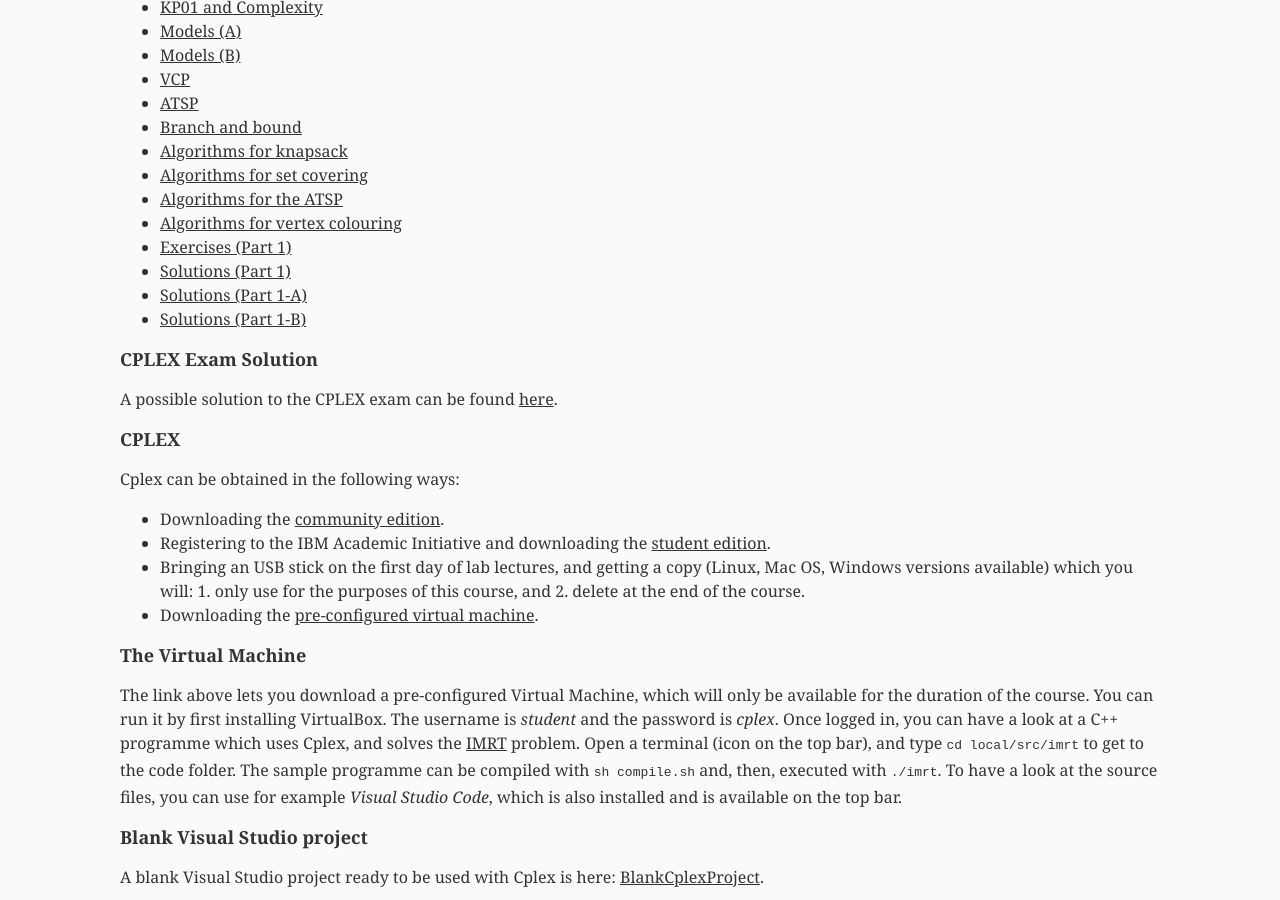
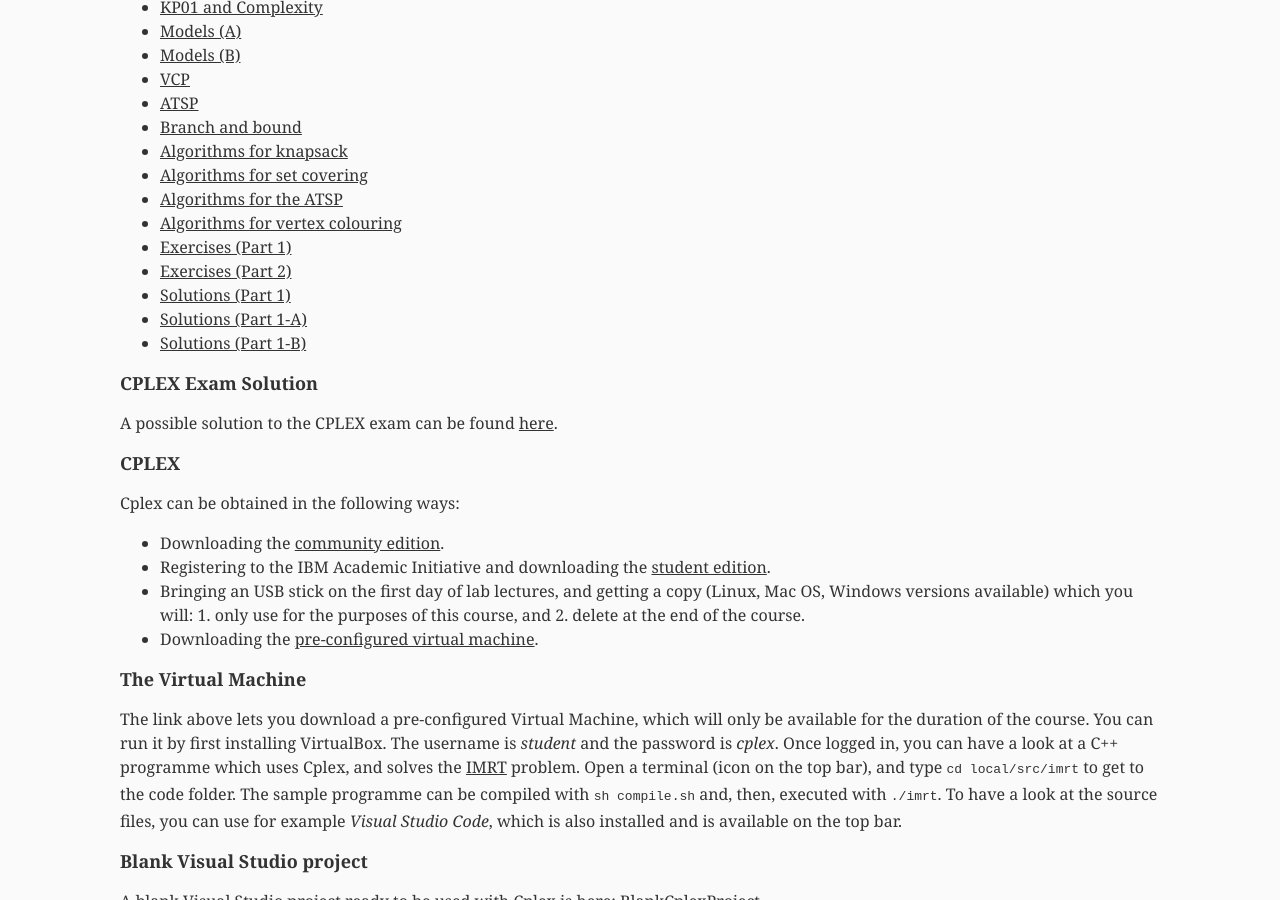
Before and after one commit to alberto-santini/alberto-santini.github.io, a Jekyll site: the page built from oa/index.html, in a window 1280 px wide and 900 px high, scrolled down 569 px. Built offline with Jekyll 4.4.1, drawn with Linux system fonts in a browser that asks for light colours.

Commit message:
added oa exercises

```diff
--- a/oa/index.html
+++ b/oa/index.html
@@ -46,6 +46,7 @@
       <li><a href="/files/oa/OPT-ALG_2017_11_ATSP-alg.pdf">Algorithms for the ATSP</a></li>
       <li><a href="/files/oa/OPT-ALG_2017_12_VCP-alg.pdf">Algorithms for vertex colouring</a></li>
       <li><a href="/files/oa/OPT-ALG_2017_Exercises_Part-1.pdf">Exercises (Part 1)</a></li>
+      <li><a href="/files/oa/OPT-ALG_2017_Exercises_Part-1.pdf">Exercises (Part 2)</a></li>
       <li><a href="/files/oa/OPT-ALG_2017_Sol_EX-1-2-Part-1.pdf">Solutions (Part 1)</a></li>
       <li><a href="/files/oa/OPT-ALG_2017_Sol_Part_1-A.pdf">Solutions (Part 1-A)</a></li>
       <li><a href="/files/oa/OPT-ALG_2017_Sol_Part_1-B.pdf">Solutions (Part 1-B)</a></li>
```
Also changed, not shown: 1 other file.
